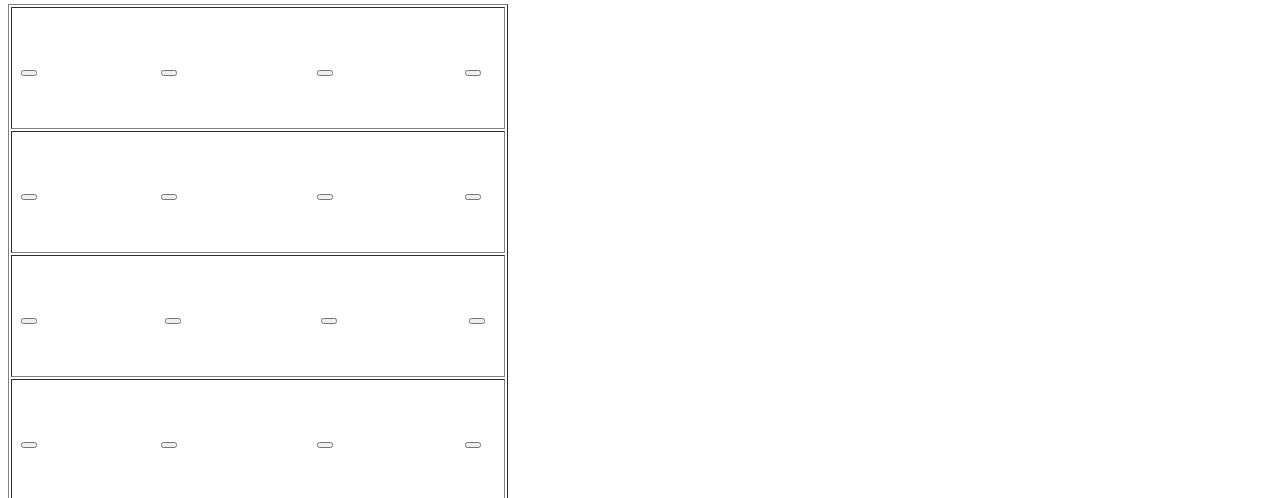
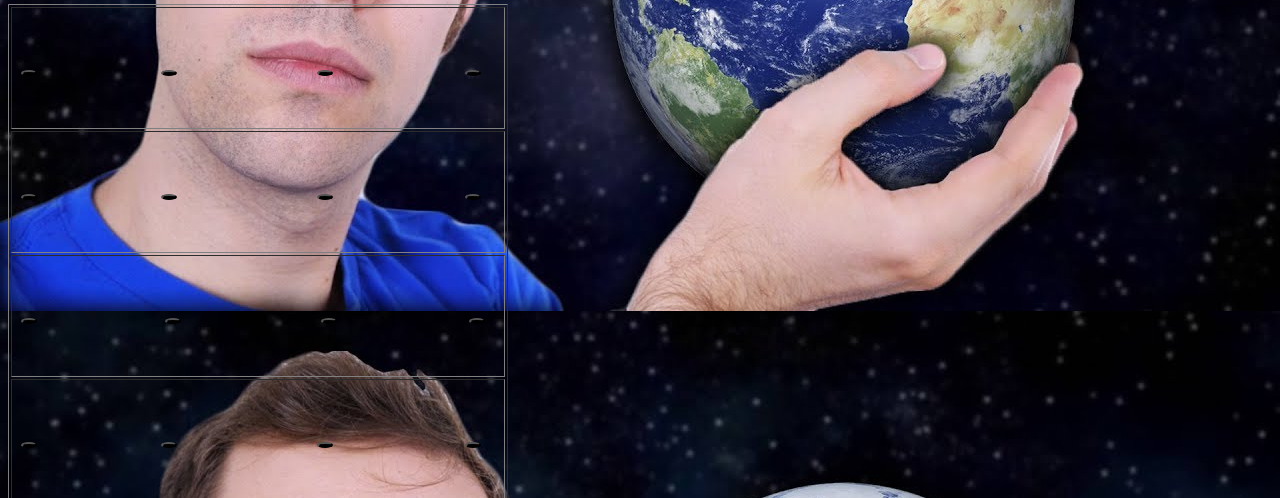
Before and after one commit to zkr984/4b-impacdcorp, a plain HTML site: page index.html in a window 1280 px wide. Shown: the part 1129-1627 px from the top of the page. Drawn offline with nearby package versions, Linux system fonts and the light colour scheme.

Commit message:
Fixed Code Conflict

```diff
--- a/webapp.css
+++ b/webapp.css
@@ -1,6 +1,5 @@
 @charset "UTF-8";
 /* CSS Document */
-<<<<<<< HEAD
 
 #mole{
 border-radius: 50%;
@@ -12,7 +11,6 @@ background-image: images/jacksworld.jpg
 .grid{
 	align-content:center
 	}
-=======
 body{
 	background-image: url("images/jacksworld.jpg");
 }
@@ -20,4 +18,3 @@ body{
 	border-radius: 50%;
 	background-color: black;
 }
->>>>>>> c3f8dfc41b7854ae3b831c0d09045ca6e3a1f59c
```
